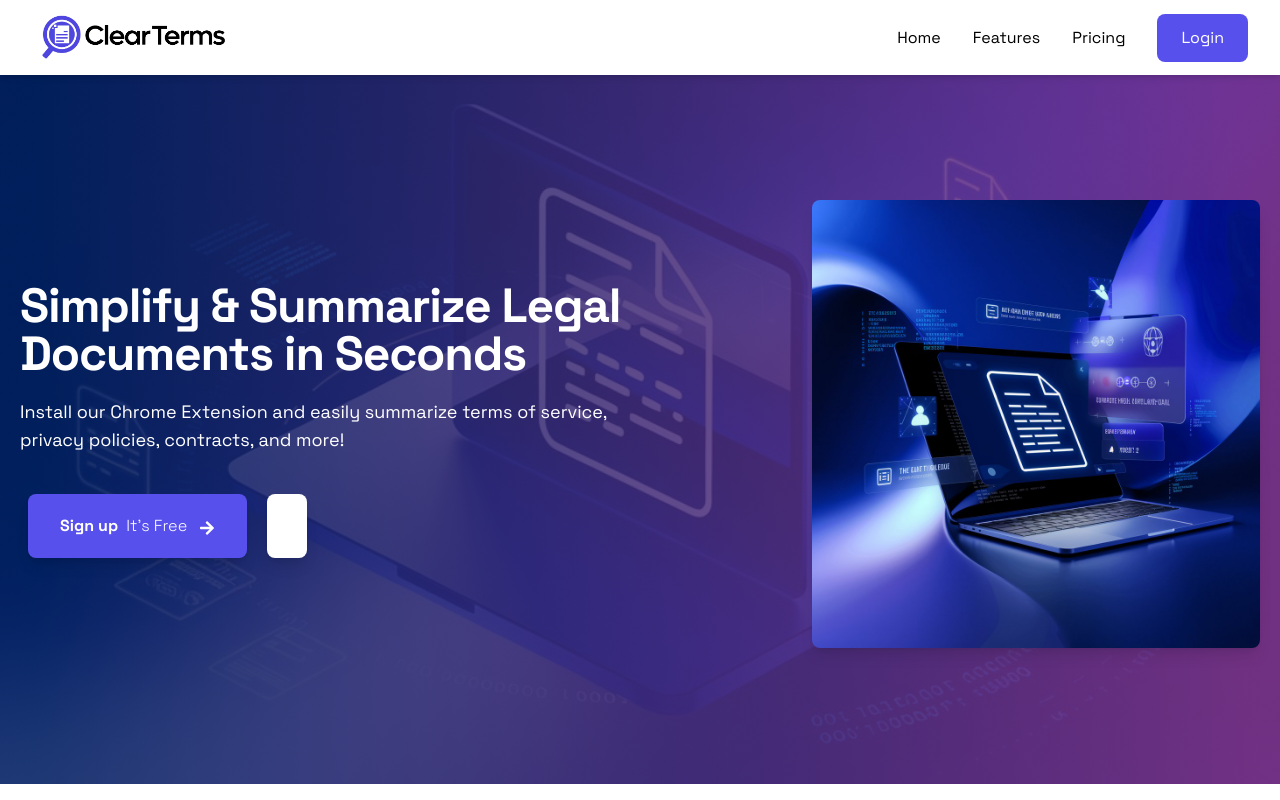
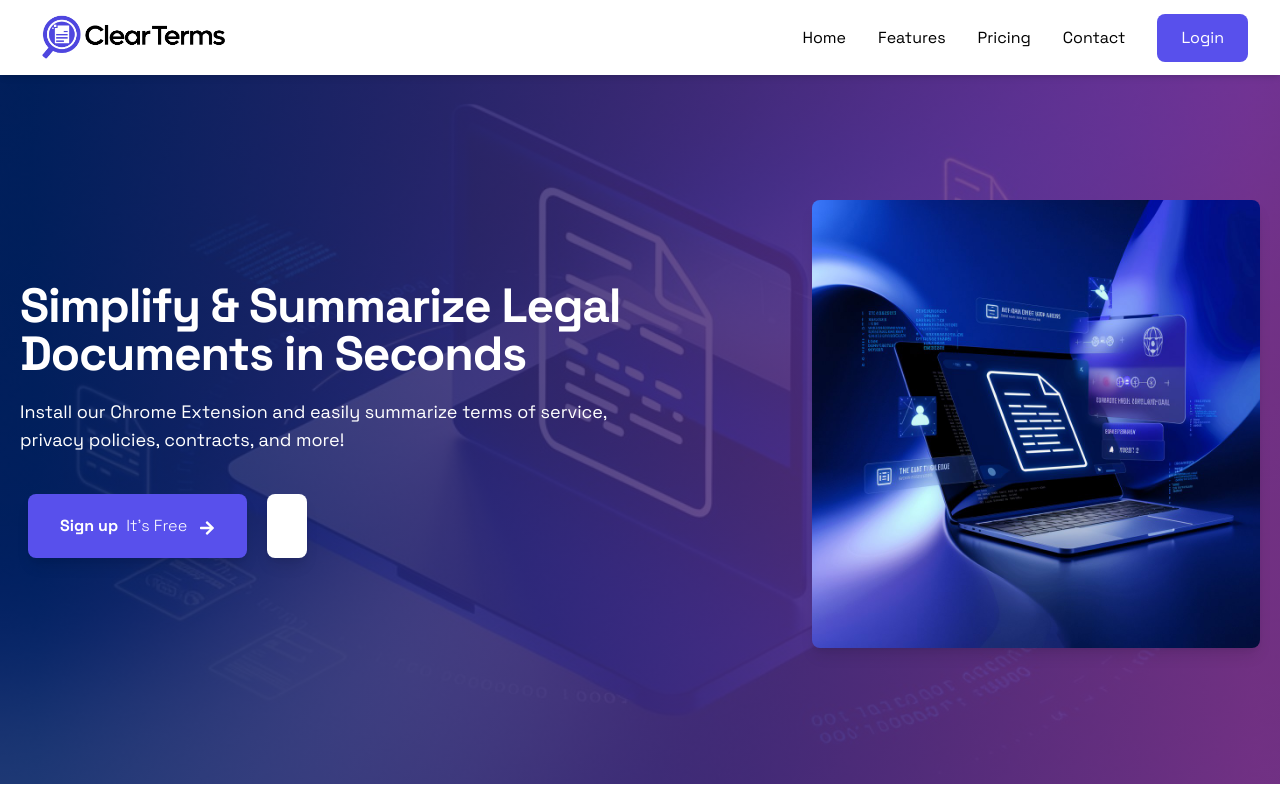
Before and after one commit to sabeelyousaf/clearterms, a Next.js app: page / in a window 1280 px wide. Shown: the top 800 px of the page. Built offline with nearby package versions, Linux system fonts and the light colour scheme; no server answers.

Commit message:
contact us page made seprate

```diff
--- a/src/app/components/Header.jsx
+++ b/src/app/components/Header.jsx
@@ -34,6 +34,8 @@ const Header = () => {
                         <Link href="/#home"><p className="hover:text-indigo-600">Home</p></Link>
                         <Link href="/#features"><p className="hover:text-indigo-600">Features</p></Link>
                         <Link href="/#pricing"><p className="hover:text-indigo-600">Pricing</p></Link>
+                        <Link href="/contact"><p className="hover:text-indigo-600">Contact</p></Link>
+
                         {!isLoggedIn ? (
                             <Link href="/login"><p className="bg-indigo-600 text-white px-6 py-3 rounded-lg">Login</p></Link>
                         ) : (
@@ -73,6 +75,7 @@ const Header = () => {
                             <Link href="#home"><p className="hover:text-indigo-600" onClick={toggleMenu}>Home</p></Link>
                             <Link href="#features"><p className="hover:text-indigo-600" onClick={toggleMenu}>Features</p></Link>
                             <Link href="#pricing"><p className="hover:text-indigo-600" onClick={toggleMenu}>Pricing</p></Link>
+                            <Link href="/contact"><p className="hover:text-indigo-600">Contact</p></Link>
                             {!isLoggedIn ? (
                                 <Link href="/login"><p className="bg-indigo-600 text-white px-6 py-2 rounded-lg">Login</p></Link>
                             ) : (
--- /dev/null
+++ b/src/app/contact/page.jsx
@@ -0,0 +1,14 @@
+import React from 'react'
+import Header from '../components/Header'
+import ContactComponent from '../components/contact/page'
+import Footer from '../components/Footer'
+
+export default function page() {
+  return (
+    <div className='mt-5'>
+       <Header />
+      <ContactComponent/>
+      <Footer/>
+    </div>
+  )
+}
```
